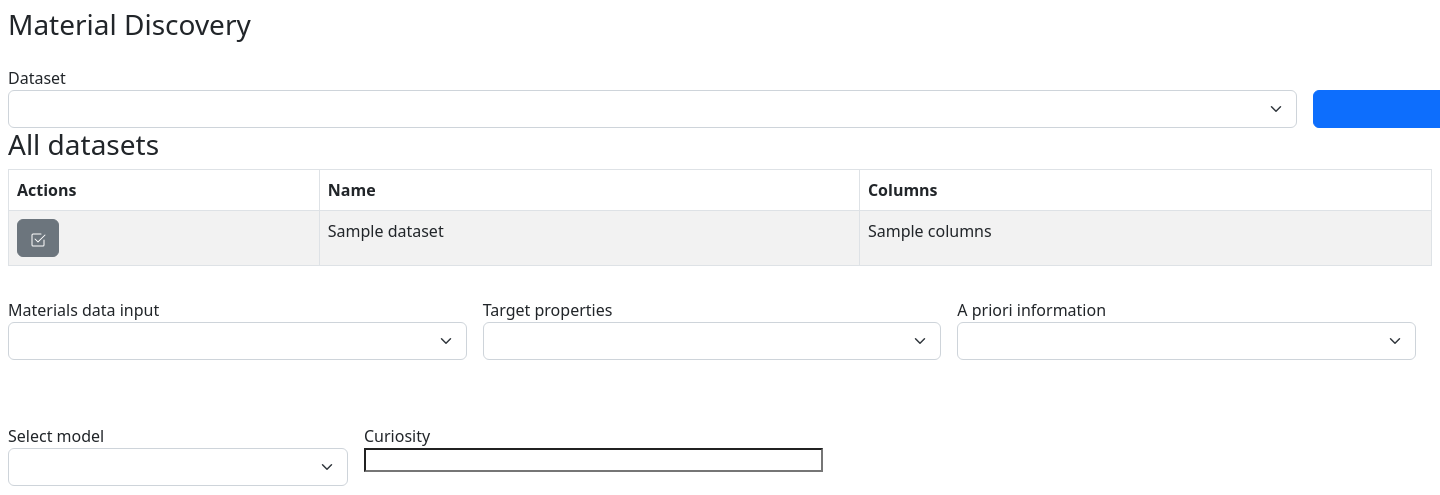
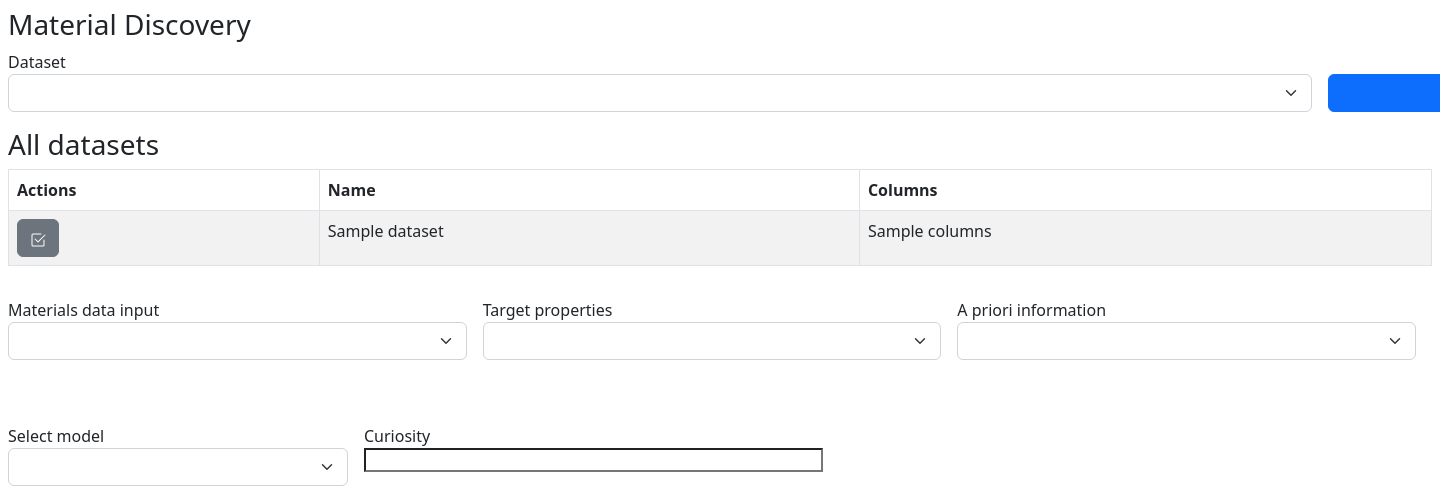
Before and after one commit to BAMresearch/WEBSLAMD, a Flask app: template slamd/discovery/templates/discovery.html in a window 1440 px wide; the page is wider, and only the part inside the window is pictured. Shown: the part 60-555 px from the top of that part. Run offline with Flask 2, Linux system fonts and the light colour scheme; the template is opened without the code that fills it: most values are stand-ins (such as "Sample title", 1, 10 or a date in 2020); form fields are guessed from the names that the template uses.

Commit message:
Add margin to upload dataset form

```diff
--- a/slamd/discovery/templates/upload_dataset_form.html
+++ b/slamd/discovery/templates/upload_dataset_form.html
@@ -1,10 +1,9 @@
 {% from 'errors.html' import with_errors -%}
 
-
-<form class="row g-3" action="" method="post" enctype="multipart/form-data" novalidate>
+<form action="" method="post" enctype="multipart/form-data" novalidate>
     {{ upload_dataset_form.hidden_tag() }}
     {{ upload_dataset_form.csrf_token }}
-    <div class="row g-3 align-items-end">
+    <div class="row g-3 mb-3 align-items-end">
         <div class="col-md-11">
             {{ upload_dataset_form.dataset.label(class_="control-label") }}
             {{ upload_dataset_form.dataset(class_="form-control form-select dataset-input") }}
```
